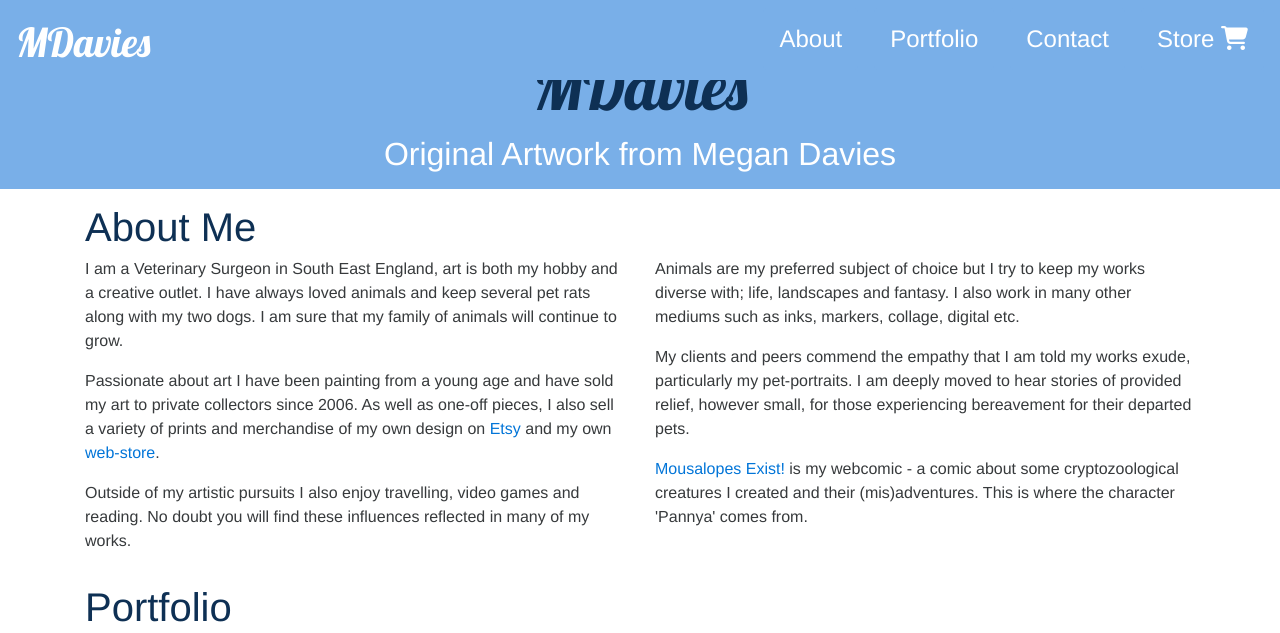
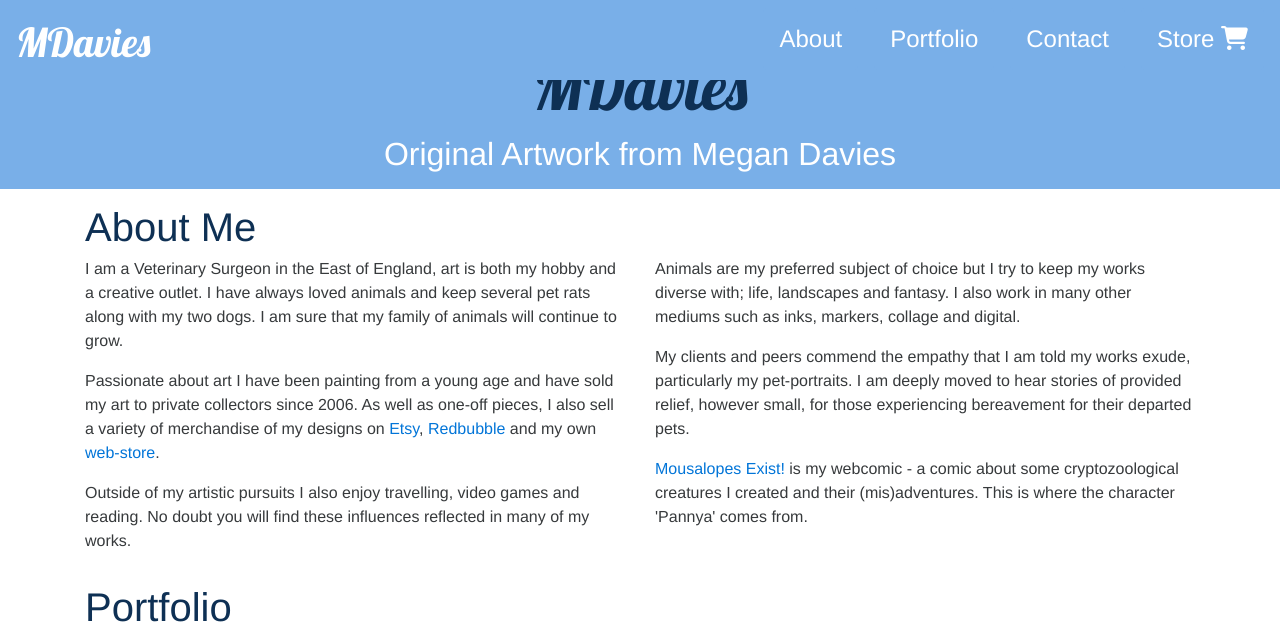
Before and after one commit to AngelicLiver/mdavies-art, a Jekyll site: the page built from index.html, in a window 1280 px wide and 900 px high, scrolled down 397 px, cut to the strip 0-633 px from the top of the window. Built offline with Jekyll 4.4.1, drawn with Linux system fonts in a browser that asks for light colours; nearby versions of some CDN libraries.

Commit message:
Update about.html (#1)

```diff
--- a/_includes/about.html
+++ b/_includes/about.html
@@ -5,11 +5,11 @@
         </div>
         <div class="col-sm-12 col-md-6">
             <p>
-                I am a Veterinary Surgeon in South East England, art is both my hobby and a creative outlet. I have always loved animals and keep several pet rats along with my two dogs. I am sure that my family of animals will continue to grow.
+                I am a Veterinary Surgeon in the East of England, art is both my hobby and a creative outlet. I have always loved animals and keep several pet rats along with my two dogs. I am sure that my family of animals will continue to grow.
             </p>
             <p>
-                Passionate about art I have been painting from a young age and have sold my art to private collectors since 2006. As well as one-off pieces, I also sell a variety of prints and merchandise of my own design on
-                <a href="https://www.etsy.com/uk/shop/pannya" target="_blank">Etsy</a> and my own <a href="https://store.mdavies.art" target="_blank">web-store</a>.
+                Passionate about art I have been painting from a young age and have sold my art to private collectors since 2006. As well as one-off pieces, I also sell a variety of merchandise of my designs on
+                <a href="https://www.etsy.com/uk/shop/pannya" target="_blank">Etsy</a>, <a href="https://www.redbubble.com/people/mdaviesart/shop" target="_blank"> Redbubble</a> and my own <a href="https://store.mdavies.art" target="_blank">web-store</a>.
             </p>
             <p>
                 Outside of my artistic pursuits I also enjoy travelling, video games and reading. No doubt you will find these influences reflected in many of my works.
@@ -17,7 +17,7 @@
         </div>
         <div class="col-sm-12 col-md-6">
             <p>
-                Animals are my preferred subject of choice but I try to keep my works diverse with; life, landscapes and fantasy. I also work in many other mediums such as inks, markers, collage, digital etc.
+                Animals are my preferred subject of choice but I try to keep my works diverse with; life, landscapes and fantasy. I also work in many other mediums such as inks, markers, collage and digital.
             </p>
             <p>
                 My clients and peers commend the empathy that I am told my works exude, particularly my pet-portraits. I am deeply moved to hear stories of provided relief, however small, for those experiencing bereavement for their departed pets.
```
